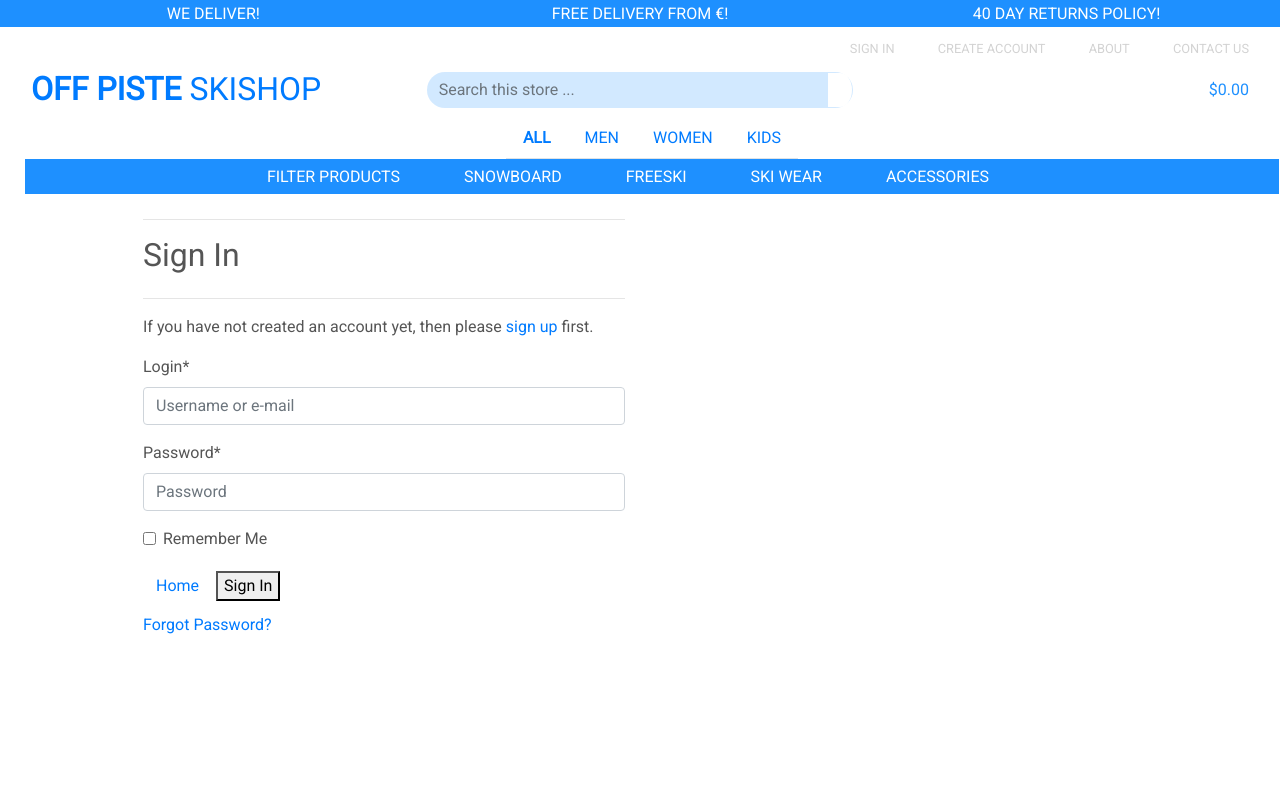
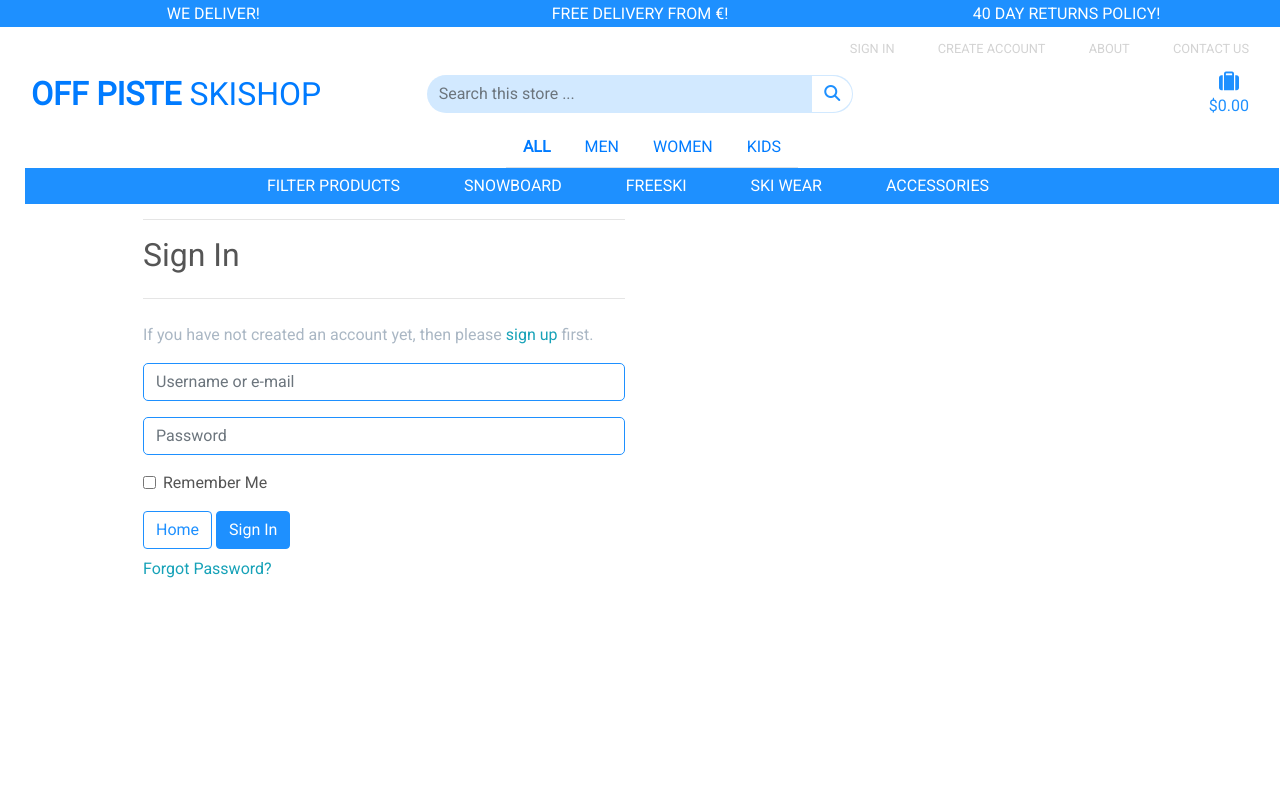
Before and after one commit to kencormican/milestoneProjectFour, a Django app: page /accounts/login/ in a window 1280 px wide. Run offline with Django 3.2, Linux system fonts and the light colour scheme; some libraries are stand-ins or nearby versions.

Commit message:
allauth styles customized to match site theme.

```diff
--- a/profiles/models.py
+++ b/profiles/models.py
@@ -36,4 +36,4 @@ def create_or_update_user_profile(sender, instance, created, **kwargs):
     if created:
         UserProfile.objects.create(user=instance)
     # Existing users: just save the profile
-    # instance.userprofile.save()
+    instance.userprofile.save()
--- a/static/css/base.css
+++ b/static/css/base.css
@@ -1,8 +1,3 @@
-/* .navbar-expand-lg {
- margin-left: 0 !important;
- padding-left: 0 !important;
-
-} */
 
 html {
     height: 100%;
@@ -65,8 +60,6 @@ body {
 }
 
 
-
-
 /* Top Navbar  */
 
 
@@ -79,9 +72,6 @@ body {
 }
 
 
-
-
-
 /* Desktop Searchbox */
 
 .desktop-searchbar{
@@ -91,6 +81,15 @@ body {
     border-radius: 20px;
     padding: 0;
 }
+
+.desktop-searchbar input::placeholder {
+    color: #6c757d;
+}
+
+.desktop-searchbar p {
+    color: #aab7c4;
+}
+
 
 .desktop-searchbar:hover {
     border: solid 1px;
@@ -138,7 +137,7 @@ body {
 
 /* Mobile Searchbox */
 
-.mob-searchbar{
+.mob-searchbar {
     margin-bottom: 2px;
     margin-top: 2px;
     background-color: rgba(243, 247, 250, 0.5);
@@ -150,6 +149,15 @@ body {
     background-color: rgba(243, 247, 250, 0.8);
     transition: width 0.1s linear;
 }
+
+.mob-searchbar input::placeholder {
+    color: #6c757d;
+}
+
+.mob-searchbar p {
+    color: #aab7c4;
+}
+
 
 .mob-search-input{
     color: white;
@@ -206,3 +214,77 @@ body {
         background-color: dodgerblue !important;
     }
 }
+
+/* Allauth form formatting */
+
+.allauth-form-inner-content p {
+    margin-top: 1.5rem; /* mt-4 */
+    color: #aab7c4; /* text-secondary */
+}
+
+.allauth-form-inner-content input {
+    border-color: dodgerblue;
+    border-radius: 5px;
+}
+
+
+.allauth-form-inner-content label:not([for='id_remember']) {
+    display: none;
+}
+
+.allauth-form-inner-content input::placeholder {
+    color: #6c757d;
+}
+
+.allauth-form-inner-content button,
+.allauth-form-inner-content input[type='submit'] {
+	/* btn */
+	display: inline-block;
+    font-weight: 400;
+    color: #fff;
+    text-align: center;
+    vertical-align: middle;
+    -webkit-user-select: none;
+    -moz-user-select: none;
+    -ms-user-select: none;
+    user-select: none;
+    background-color: dodgerblue;
+    border: 1px solid dodgerblue;
+    padding: .375rem .75rem;
+    font-size: 1rem;
+    line-height: 1.5;
+    border-radius: 5px ;
+
+    /* standard bootstrap btn transitions */
+    transition: color .15s ease-in-out,background-color .15s ease-in-out,border-color .15s ease-in-out,box-shadow .15s ease-in-out;
+}
+
+.allauth-form-inner-content button:hover,
+.allauth-form-inner-content input[type='submit']:hover {
+	color: #fff;
+    background-color: blue;
+    border-color: blue;
+}
+
+.allauth-form-inner-content button:focus {
+    border-color: lightblue !important;
+    outline: none !important;
+}
+
+.allauth-form-inner-content a {
+	color: #17a2b8; /* text-info */
+}
+
+
+.btn-outline-blue {
+    background: white;
+    color: dodgerblue !important; /* use important to override link colors for <a> elements */
+    border: 1px solid dodgerblue;
+}
+
+.btn-outline-blue:hover,
+.btn-outline-blue:active,
+.btn-outline-blue:focus {
+    background: dodgerblue;
+    color: white !important;
+}
--- a/templates/allauth/account/login.html
+++ b/templates/allauth/account/login.html
@@ -41,8 +41,8 @@ for a {{ site_name }} account and sign in below:{% endblocktrans %}</p>
   {% if redirect_field_value %}
   <input type="hidden" name="{{ redirect_field_name }}" value="{{ redirect_field_value }}" />
   {% endif %}
-  <a class="btn btn-outline-black rounded-0" href="{% url 'home' %}">Home</a>
-  <button class="primaryAction" type="submit">{% trans "Sign In" %}</button>
+  <a class="btn btn-outline-blue rounded" href="{% url 'home' %}">Home</a>
+  <button class="primaryAction rounded" type="submit">{% trans "Sign In" %}</button>
   <p class="mt-2">
     <a class="button secondaryAction" href="{% url 'account_reset_password' %}">{% trans "Forgot Password?" %}</a>
   </p>
--- a/templates/allauth/account/logout.html
+++ b/templates/allauth/account/logout.html
@@ -15,7 +15,7 @@
   {% if redirect_field_value %}
   <input type="hidden" name="{{ redirect_field_name }}" value="{{ redirect_field_value }}"/>
   {% endif %}
-  <a class="btn btn-outline-black rounded-0" href="{% url 'home' %}">Cancel</a>
+  <a class="btn btn-outline-blue rounded" href="{% url 'home' %}">Cancel</a>
   <button type="submit">{% trans 'Sign Out' %}</button>
 </form>
 
--- a/templates/allauth/account/password_change.html
+++ b/templates/allauth/account/password_change.html
@@ -12,7 +12,7 @@
     <form method="POST" action="{% url 'account_change_password' %}" class="password_change">
         {% csrf_token %}
         {{ form|crispy }}
-        <a class="btn btn-outline-black rounded-0" href="{% url 'account_login' %}">Back to Login</a>
+        <a class="btn btn-outline-blue rounded" href="{% url 'account_login' %}">Back to Login</a>
         <button type="submit" name="action">{% trans "Change Password" %}</button>
     </form>
 {% endblock %}
--- a/templates/allauth/account/password_reset.html
+++ b/templates/allauth/account/password_reset.html
@@ -19,7 +19,7 @@
     <form method="POST" action="{% url 'account_reset_password' %}" class="password_reset">
         {% csrf_token %}
         {{ form|crispy }}
-        <a class="btn btn-outline-black rounded-0" href="{% url 'account_login' %}">Back to Login</a>
+        <a class="btn btn-outline-blue rounded" href="{% url 'account_login' %}">Back to Login</a>
         <input type="submit" value="{% trans 'Reset My Password' %}" />
     </form>
 
--- a/templates/allauth/account/password_reset_from_key.html
+++ b/templates/allauth/account/password_reset_from_key.html
@@ -16,7 +16,7 @@
             <form method="POST" action="{{ action_url }}">
                 {% csrf_token %}
                 {{ form|crispy }}
-                <a class="btn btn-outline-black rounded-0" href="{% url 'account_login' %}">Back to Login</a>
+                <a class="btn btn-outline-blue rounded" href="{% url 'account_login' %}">Back to Login</a>
                 <input type="submit" name="action" value="{% trans 'change password' %}"/>
             </form>
         {% else %}
--- a/templates/allauth/account/signup.html
+++ b/templates/allauth/account/signup.html
@@ -17,7 +17,7 @@
   {% if redirect_field_value %}
   <input type="hidden" name="{{ redirect_field_name }}" value="{{ redirect_field_value }}" />
   {% endif %}
-  <a class="btn btn-outline-black rounded-0" href="{% url 'account_login' %}">Back to Login</a>
+  <a class="btn btn-outline-blue rounded" href="{% url 'account_login' %}">Back to Login</a>
   <button type="submit">{% trans "Sign Up" %}</button>
 </form>
 
--- a/templates/base.html
+++ b/templates/base.html
@@ -31,7 +31,7 @@
 
     {% block corejs %}
     <!-- Font Awesome kit -->
-    <!-- <script src="https://kit.fontawesome.com/a32a7e84cd.js" crossorigin="anonymous"></script> -->
+    <script src="https://kit.fontawesome.com/a32a7e84cd.js" crossorigin="anonymous"></script>
 
     <!-- jQuery first, then Popper.js, then Bootstrap JS -->
     <script src="https://code.jquery.com/jquery-3.2.1.slim.min.js"
```
